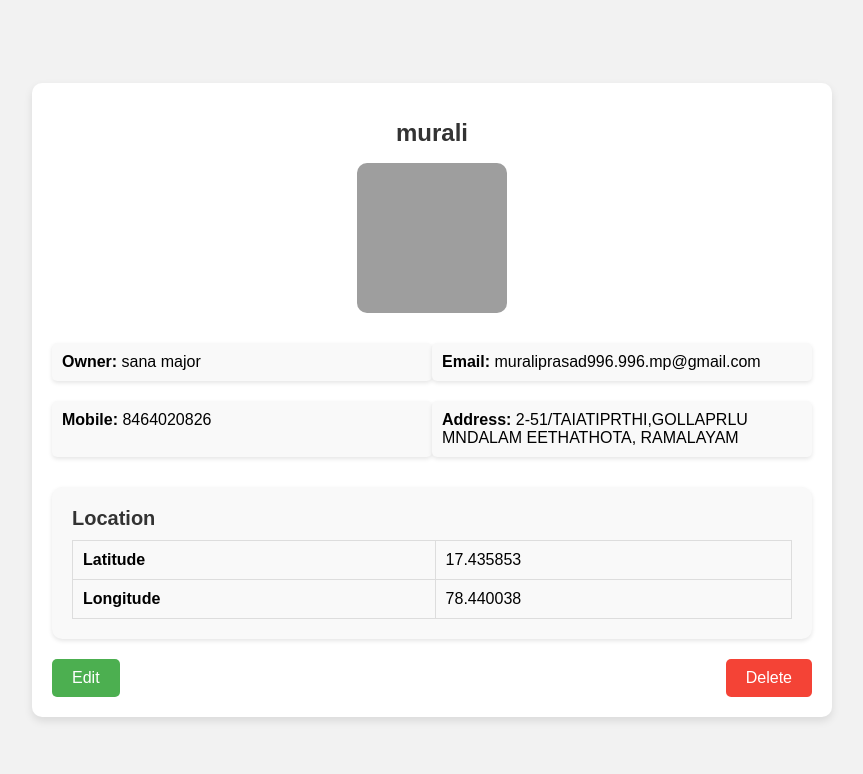
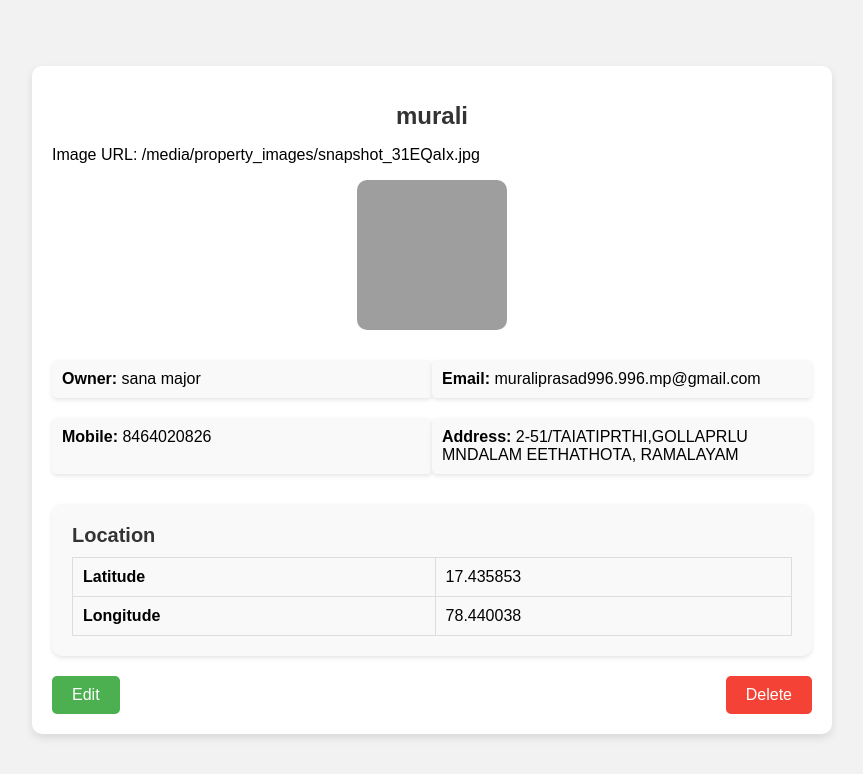
Before and after one commit to muraliprasadkatta/hostel_database_261024, a Django app: page /property_profile/1/ in a window 1280 px wide. Shown: the top 774 px of the page, without its empty margins (208-1071 px from the left). Run offline with Django 4.2, Linux system fonts and the light colour scheme; data comes from the database, SQL or seed files in the repository; grey boxes are pictures that could not be loaded.

Commit message:
added teh print statement to check the image url

```diff
--- a/templates/baseSidebar/header_property_profile.html
+++ b/templates/baseSidebar/header_property_profile.html
@@ -144,6 +144,7 @@
 <!-- Error validation for image existence -->
 {% if property.image %}
     {% if property.image.url %}
+        <p>Image URL: {{ property.image.url }}</p> <!-- This line will print the URL for debugging -->
         <img src="{{ property.image.url }}" alt="{{ property.hostelname }} Image" class="property-image">
     {% else %}
         <img src="{% static 'images/displaybeds/image-icon-placeholder.png' %}" alt="Default Image" class="property-image">
@@ -153,6 +154,7 @@
     <img src="{% static 'images/displaybeds/image-icon-placeholder.png' %}" alt="Default Image" class="property-image">
     <p>No image available for this property.</p>
 {% endif %}
+
 
         <!-- Property Information -->
         <div class="property-info">
```
Lines whose indentation alone changed are shown as unchanged.
